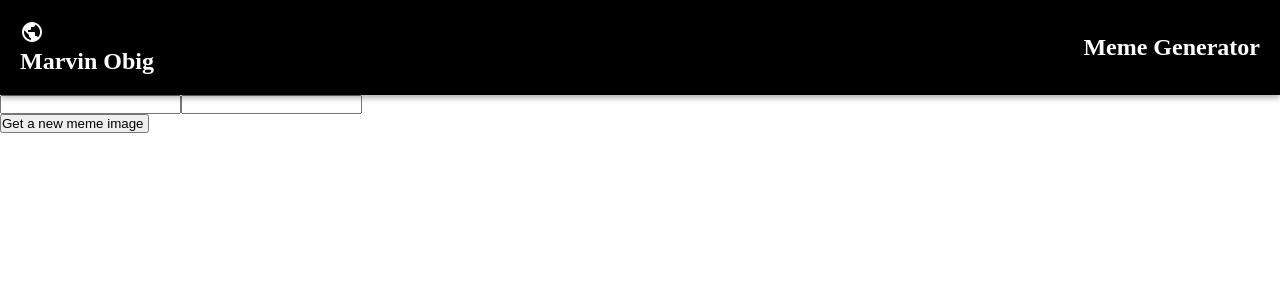
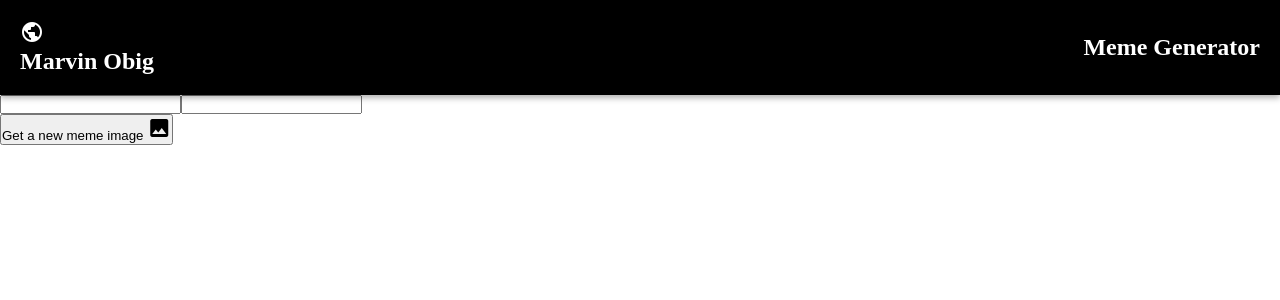
Before and after one commit to marvinobig/meme-generator, a React (Create React App) app: page / in a window 1280 px wide. Shown: the top 300 px of the page. Built offline with nearby package versions, Linux system fonts and the light colour scheme.

Commit message:
added google icons

```diff
--- a/src/components/Btn.jsx
+++ b/src/components/Btn.jsx
@@ -1,7 +1,7 @@
 export default function Btn() {
     return (
         <div id="btn-parent">
-            <button id="get-meme">Get a new meme image <i className="material-icons"></i></button>
+            <button id="get-meme">Get a new meme image <i className="material-icons">image</i></button>
         </div>
     )
 }
```
